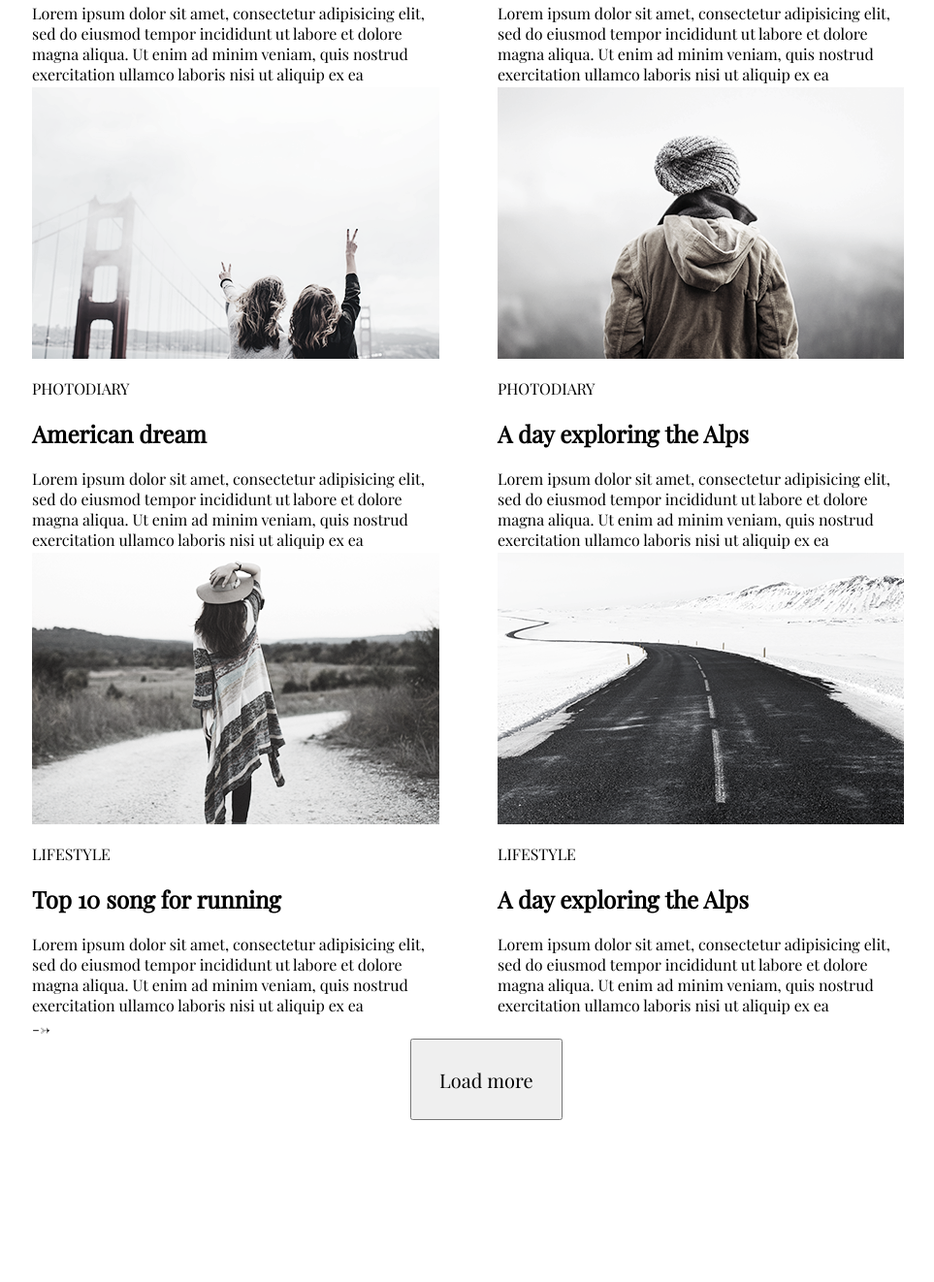
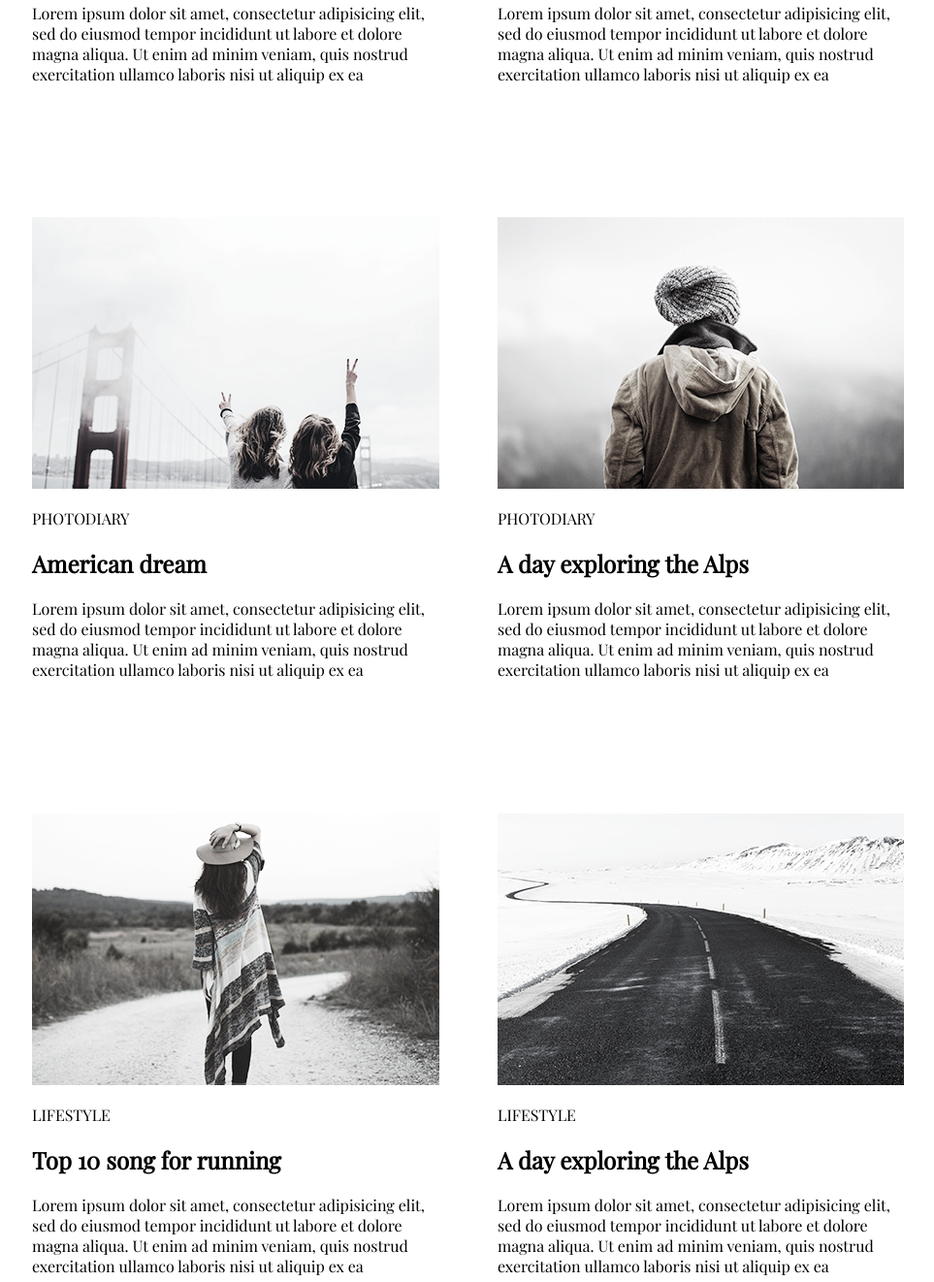
Before and after one commit to Irina-vn/Module3, a plain HTML site: page index.html in a window 1280 px wide. Shown: the part 589-1911 px from the top of the page at 97% size, without its empty margins (157-1120 px from the left). Before the commit the page ends 1752 px from the top, so only its background shows below. Drawn offline with Linux system fonts and the light colour scheme.

Commit message:
4 commit

```diff
--- a/style.css
+++ b/style.css
@@ -54,7 +54,7 @@ body{
     width: 420px;
     box-sizing: content-box;
     display: inline-block;
-    margin: 0px 56px 0px 0px;
+    margin: 0px 56px 135px 0px;
     }
 
 .content-box2{
@@ -69,7 +69,7 @@ body{
     width: 420px;
     box-sizing: content-box;
     display: inline-block;
-    margin: 0px 56px 0px 0px;
+    margin: 0px 56px 135px 0px;
     }
 
 .content-box4{
@@ -84,7 +84,7 @@ body{
     width: 420px;
     box-sizing: content-box;
     display: inline-block;
-    margin: 0px 56px 0px 0px;
+    margin: 0px 56px 55px 0px;
 }
 
 .content-box6{
```
